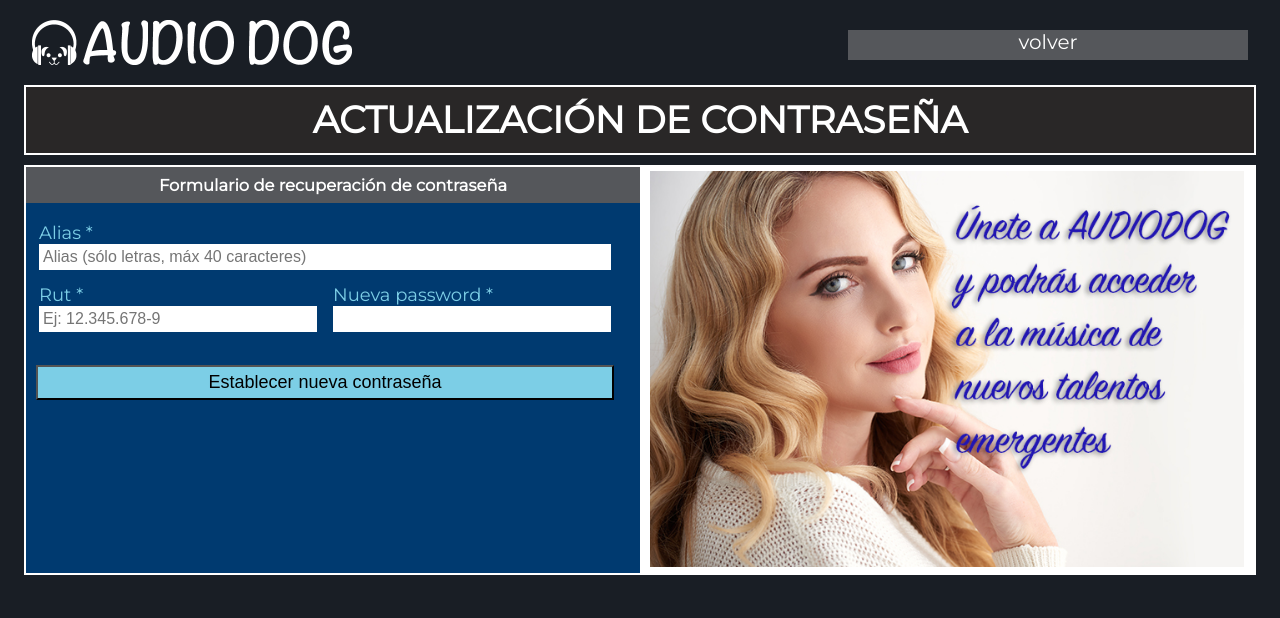
After one commit to nathanbernal/disquera_duoc, a Django app: page /usuario_contrasena/ in a window 1280 px wide. The commit adds this page. Shown: the top 618 px of the page. Run offline with Django 3.2, Linux system fonts and the light colour scheme.

Commit message:
Versión presentada en exposición en línea

```diff
--- /dev/null
+++ b/audiodog/templates/audiodog/usuario_contrasena.html
@@ -0,0 +1,144 @@
+{% load static %}
+
+<!DOCTYPE html>
+<html lang="en">
+<head>
+    <meta charset="UTF-8">
+    <meta name="viewport" content="width=device-width, initial-scale=1.0">
+    <meta http-equiv="X-UA-Compatible" content="ie=edge">
+    <title>Audio Dog - Registro</title>
+
+    <link href="https://fonts.googleapis.com/css?family=Montserrat&display=swap" rel="stylesheet">
+
+    <link rel="stylesheet" href="{% static 'css/flexboxgrid.min.css' %}">
+    <link rel="stylesheet" href="{% static 'css/style.css' %}">
+
+    <script src="{% static 'js/jquery.min.js' %}"></script>
+    <script src="{% static 'js/jquery.validate.js' %}"></script>
+
+    <script src="{% static 'js/validar-rut.js' %}"></script>
+
+</head>
+
+<body>
+    <div class="container-fluid sitio">
+        <div class="row">
+            <div class="col-xs-12 col-md-4 logo">
+                <a href="index.html"><img src="{% static 'img/logo1.png' %}" alt="Logo Audio Dog"></a>
+            </div>
+
+            <div class="col-xs-12 col-md-8 menu">
+                <a href="/"><div class="opcion-volver">volver</div></a>
+            </div>
+        </div>
+
+        <div class="row">
+            <div class="col-xs-12 principal reg">
+                <div class="row">
+                    <div class="col-xs-12 titulo-registro">
+                        <h1>ACTUALIZACIÓN DE CONTRASE&Ntilde;A</h1>
+                    </div>
+                </div>
+
+                <div class="row cuadro-registro">
+                    <div class="col-xs-12 col-md-6 form-registro">
+                        <div class="row">
+                            <div class="col-xs-12 reg-titulo">
+                                <h3>Formulario de recuperaci&oacute;n de contrase&ntilde;a</h3>
+                            </div>
+                        </div>
+                        <form method="POST" id="registroForm" action="/usuario_establecer/">
+
+                            {% csrf_token %}
+
+                            <div class="row parte">
+                                <div class="col-xs-12 cuadro-input">
+
+                                    <label for="nombre">Alias *</label>
+                                    <input type="text" class="input" name="alias" id="alias" minlength="3" maxlength="40" pattern="[áÁàÀéÉèÈíÍìÌóÓòÒúÚùÙa-zA-Z ]{3,40}"
+                                    placeholder="Alias (sólo letras, máx 40 caracteres)" title="Sólo letras están permitidas" autocomplete="off" validate required>
+
+                                </div>
+
+
+                                <div class="col-xs-6 cuadro-input">
+
+                                    <label for="run">Rut *</label>
+                                    <input type="text" class="input" name="rut" id="rut" placeholder="Ej: 12.345.678-9" autocomplete="off" oninput="checkRut(this)" validate required>
+
+                                </div>
+
+                                <div class="col-xs-6 cuadro-input">
+
+                                    <label for="run">Nueva password *</label>
+                                    <input type="text" class="input" name="contrasena" id="contrasena" required>
+
+                                </div>
+
+                                <div class="col-xs-12 bot">
+                                    <button type="submit">Establecer nueva contrase&ntilde;a</button>
+                                </div>
+                            </div>
+                        </form>
+                    </div>
+
+
+                    <div class="col-xs-12 col-md-6 foto-registro">
+                        <img src="{% static 'img/fondo_registro.jpg' %}" alt="Audio Dog">
+                    </div>
+
+                </div>
+            </div>
+        </div>
+
+    </div>
+
+{% block javascript %}
+
+<script>
+
+function getCiudad(regionId) {
+
+  $.get(
+    '{% url "ciudad_get" %}',
+    {
+      region_id : regionId,
+    },
+    function (data) {
+
+      $("#ciudad select").html("");
+
+      var opt="";
+      $.each(
+        data,
+        function (i, v) {
+          opt+='<option value="'+i+'">'+v+'</option>';
+
+        }
+      )
+
+      if (Object.keys(data).length > 0) {
+        $("#ciudad").html(opt).fadeIn();
+      } else {
+        $("#ciudad").html('<option value="0">REGIÓN SIN CIUDADES ASOCIADAS</option>').fadeIn();
+      }
+
+    }
+  )
+  .fail(
+    function (jqXHR, textStatus, errorThrown) {
+
+      alert(jqXHR.status+"\n"+textStatus+"\n"+errorThrown);
+
+    }
+  );
+
+}
+
+</script>
+
+{% endblock %}
+
+</body>
+
+</html>
--- a/audiodog/templates/audiodog/usuario_registro.html
+++ b/audiodog/templates/audiodog/usuario_registro.html
@@ -119,8 +119,7 @@
                                 <div class="col-xs-6 cuadro-input">
 
                                     <label for="run">Rut *</label>
-                                    <input type="text" class="input" name="rut" id="rut" placeholder="Ej: 12.345.678-9"
-                                    autocomplete="off" oninput="checkRut(this)" validate required>
+                                    <input type="text" class="input" name="rut" id="rut" placeholder="Ej: 12.345.678-9" autocomplete="off" oninput="checkRut(this)" validate required>
 
                                 </div>
 
--- a/audiodog/urls.py
+++ b/audiodog/urls.py
@@ -6,6 +6,8 @@ urlpatterns = [
     path('usuario_registro/', views.usuario_registro, name='usuario_registro'),
     path('usuario_guardar/', views.usuario_guardar, name='usuario_guardar'),
     path('usuario_eliminar/', views.usuario_eliminar, name='usuario_eliminar'),
+    path('usuario_contrasena/', views.usuario_contrasena, name='usuario_contrasena'),
+    path('usuario_establecer/', views.usuario_establecer, name='usuario_establecer'),
     path('ciudad_get/', views.ciudad_get, name='ciudad_get'),
     path('cancion_subir/', views.cancion_subir, name='cancion_subir'),
     path('cancion_guardar/', views.cancion_guardar, name='cancion_guardar'),
--- a/audiodog/views.py
+++ b/audiodog/views.py
@@ -101,6 +101,9 @@ def cancion_subir(request):
     paises = Pais.objects.all()
     return render(request, 'audiodog/cancion_subir.html', { 'paises' : paises })
 
+def usuario_contrasena(request):
+    return render(request, 'audiodog/usuario_contrasena.html', {})
+
 def cancion_guardar(request):
 
     usuarioId = request.POST["usuario"]
@@ -154,3 +157,41 @@ def cancion_guardar(request):
         return render(request, 'audiodog/cancion_subir.html', dataOut)
 
     #return HttpResponseRedirect('/')
+
+def usuario_establecer(request):
+
+    usuarioId = request.POST["usuario"]
+    rut = request.POST["rut"]
+    contrasena = request.POST["contrasena"]
+
+    usuario = Usuario.objects.filter(alias=usuarioId).filter(rut=rut)
+
+    dataOut={
+            "mensaje":"Datos de usuario inválidos.",
+        }
+
+    logger.error('BUSCANDO USUARIO  '+request.POST["usuario"]+" "+str(usuario.exists()))
+
+    if usuario.exists():
+
+        for u in usuario:
+
+            logger.error('USUARIO '+u.alias+" "+u.contrasena)
+
+            if u.contrasena == request.POST["contrasena"]:
+
+                u.contrasena = request.POST["contrasena"]
+
+                u.save();
+                return HttpResponseRedirect('/')
+                break
+
+            else:
+
+                return render(request, 'audiodog/usuario_contrasena.html', dataOut)
+
+                break
+
+    else:
+
+        return render(request, 'audiodog/usuario_contrasena.html', dataOut)
```
Also changed, not shown: audiodog/static/media/cover/47396917_1978305578872707_3280971349010415616_o_Ag0UPWf.jpg (added), audiodog/static/media/cover/47396917_1978305578872707_3280971349010415616_o_V9iV29F.jpg (added), audiodog/static/media/cover/47396917_1978305578872707_3280971349010415616_o_aspxwTg.jpg (added), audiodog/static/media/cover/47396917_1978305578872707_3280971349010415616_o_ltNgmQB.jpg (added), db.sqlite3, 4 other files.
